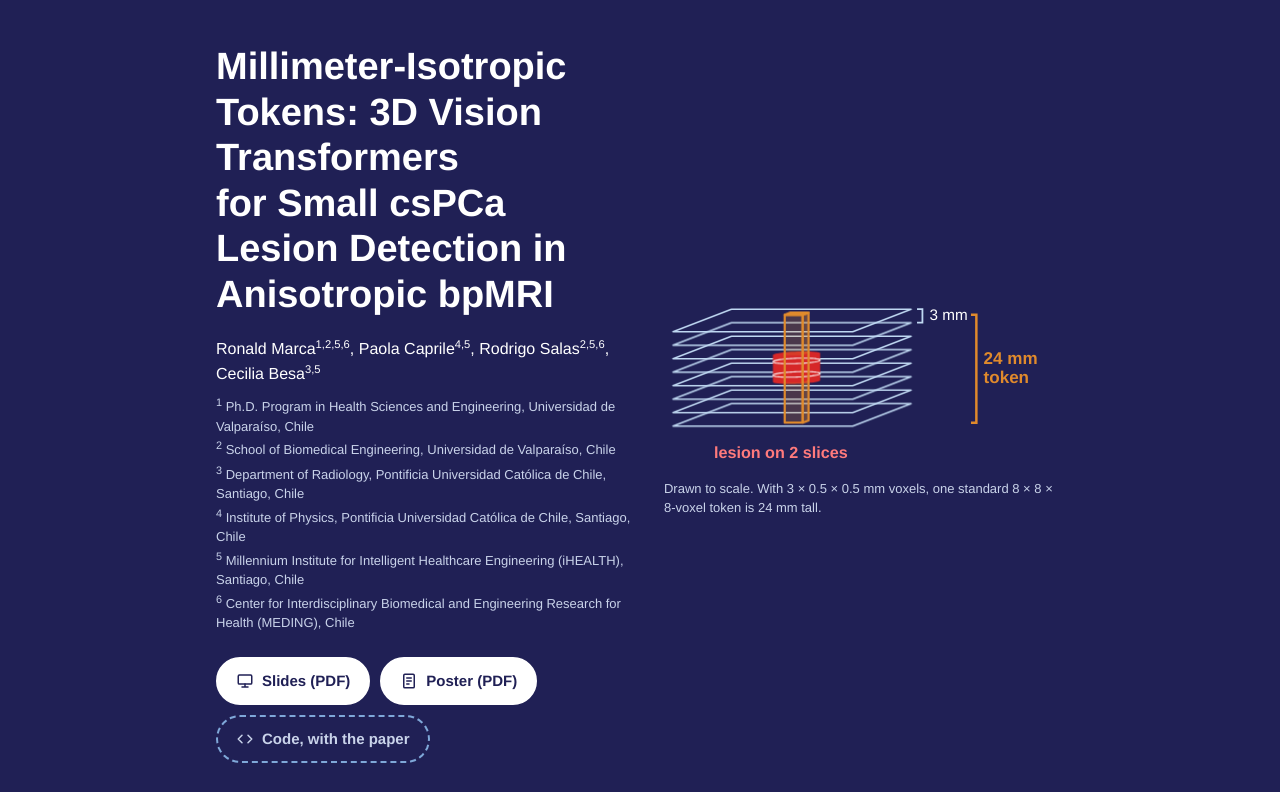
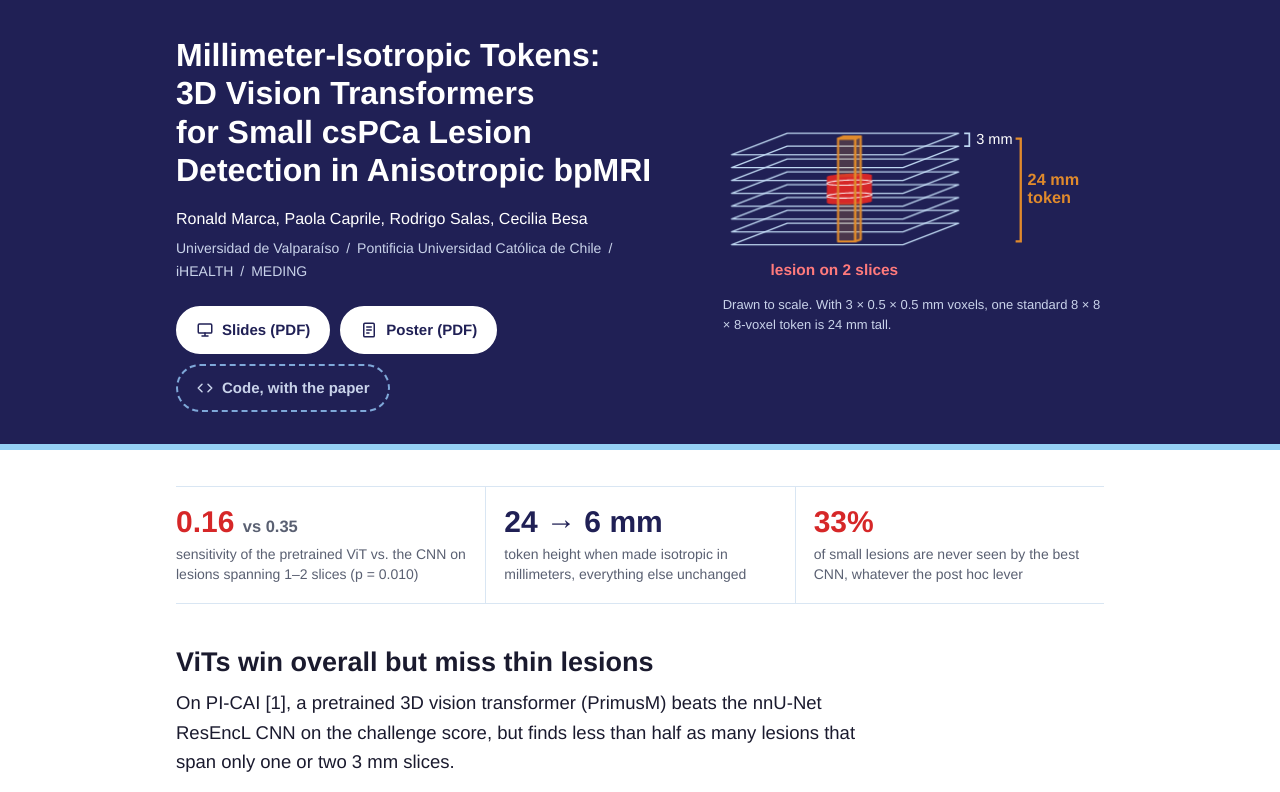
Before and after one commit to Marquita-oss/small-lesion-vit, a plain HTML site: page index.html in a window 1280 px wide. Shown: the top 792 px of the page. Drawn offline with nearby package versions, Linux system fonts and the light colour scheme.

Commit message:
Compact header; Authors section with photos and affiliations

```diff
--- a/index.html
+++ b/index.html
@@ -29,22 +29,21 @@
 *{box-sizing:border-box}
 html{scroll-behavior:smooth}
 body{margin:0;background:var(--bg);color:var(--fg);font-family:var(--f-text);font-size:17px;line-height:1.6;-webkit-font-smoothing:antialiased}
-.wrap{max-width:880px;margin:0 auto;padding-left:max(16px,env(safe-area-inset-left,0px));padding-right:max(16px,env(safe-area-inset-right,0px))}
+.wrap{max-width:960px;margin:0 auto;padding-left:max(16px,env(safe-area-inset-left,0px));padding-right:max(16px,env(safe-area-inset-right,0px))}
 a{color:var(--accent);text-underline-offset:3px}
 a:focus-visible,.btn:focus-visible{outline:3px solid var(--sky);outline-offset:3px}
 h1,h2,h3{text-wrap:balance;line-height:1.2}
 .num{font-variant-numeric:tabular-nums}
 
 /* hero band */
-.hero{background:var(--band);color:var(--band-fg);margin-top:calc(-1 * env(safe-area-inset-top,0px));padding-top:calc(env(safe-area-inset-top,0px) + 44px);padding-bottom:40px;border-bottom:6px solid var(--sky)}
-.hero-grid{display:grid;grid-template-columns:1.05fr 1fr;gap:28px;align-items:center}
+.hero{background:var(--band);color:var(--band-fg);margin-top:calc(-1 * env(safe-area-inset-top,0px));padding-top:calc(env(safe-area-inset-top,0px) + 36px);padding-bottom:32px;border-bottom:6px solid var(--sky)}
+.hero-grid{display:grid;grid-template-columns:1.35fr 1fr;gap:32px;align-items:center}
 .hero-grid>*{min-width:0}
 .eyebrow{font-family:var(--f-mono);font-size:12.5px;letter-spacing:.08em;text-transform:uppercase;color:var(--sky);margin:0 0 14px}
-.hero h1{font-size:clamp(26px,4.2vw,38px);margin:0 0 18px;font-weight:700}
+.hero h1{font-size:clamp(24px,3.4vw,32px);margin:0 0 16px;font-weight:700}
 .authors{margin:0;font-size:16px}
 .authors sup{font-size:.7em}
-.aff{list-style:none;margin:8px 0 0;padding:0;font-size:13px;line-height:1.45;color:var(--band-mut)}
-.aff li{margin:0 0 2px}
+.aff{margin:6px 0 0;font-size:14px;color:var(--band-mut)}
 .btns{display:flex;flex-wrap:wrap;gap:10px;margin-top:24px}
 .btn{display:inline-flex;align-items:center;gap:8px;min-height:44px;padding:10px 18px;border-radius:999px;font-weight:700;font-size:15px;text-decoration:none;color:var(--navy);background:#FFFFFF;border:2px solid #FFFFFF;transition:transform .15s ease, background .15s ease}
 .btn:hover{transform:translateY(-1px);background:var(--sky);border-color:var(--sky)}
@@ -140,6 +139,15 @@ dl.methods dd{margin:0;min-width:0}
 .copy{position:absolute;top:10px;right:10px;min-height:32px;padding:4px 12px;border-radius:999px;border:1px solid var(--line);background:var(--bg);color:var(--fg);font:500 13px var(--f-text);cursor:pointer}
 .copy:focus-visible{outline:3px solid var(--sky);outline-offset:2px}
 
+
+.people{display:grid;grid-template-columns:1fr 1fr;gap:12px;margin:14px 0 0}
+.person{display:grid;grid-template-columns:76px 1fr;gap:16px;align-items:start;border:1px solid var(--line);border-radius:12px;padding:16px;min-width:0}
+.person img{width:76px;height:76px;border-radius:50%;object-fit:cover;display:block;background:var(--soft)}
+.person>div{min-width:0}
+.person b{display:block;font-size:17px;color:var(--fg);margin-bottom:4px}
+.person ul{margin:0;padding:0;list-style:none;font-size:14px;color:var(--mut);line-height:1.5}
+.person li+li{margin-top:2px}
+@media (max-width:560px){.people{grid-template-columns:1fr}}
 footer{margin-top:44px;background:var(--band);color:var(--band-mut);padding-block:28px 34px;font-size:13.5px}
 footer img{display:block;width:min(420px,100%);height:auto;margin-bottom:14px}
 footer p{margin:0 0 4px;max-width:none}
@@ -167,15 +175,8 @@ footer p{margin:0 0 4px;max-width:none}
   <div class="wrap hero-grid">
     <div>
       <h1>Millimeter-Isotropic Tokens: 3D Vision Transformers for Small csPCa Lesion Detection in Anisotropic bpMRI</h1>
-      <p class="authors">Ronald Marca<sup>1,2,5,6</sup>, Paola Caprile<sup>4,5</sup>, Rodrigo Salas<sup>2,5,6</sup>, Cecilia Besa<sup>3,5</sup></p>
-      <ol class="aff">
-        <li><sup>1</sup> Ph.D. Program in Health Sciences and Engineering, Universidad de Valparaíso, Chile</li>
-        <li><sup>2</sup> School of Biomedical Engineering, Universidad de Valparaíso, Chile</li>
-        <li><sup>3</sup> Department of Radiology, Pontificia Universidad Católica de Chile, Santiago, Chile</li>
-        <li><sup>4</sup> Institute of Physics, Pontificia Universidad Católica de Chile, Santiago, Chile</li>
-        <li><sup>5</sup> Millennium Institute for Intelligent Healthcare Engineering (iHEALTH), Santiago, Chile</li>
-        <li><sup>6</sup> Center for Interdisciplinary Biomedical and Engineering Research for Health (MEDING), Chile</li>
-      </ol>
+      <p class="authors">Ronald Marca, Paola Caprile, Rodrigo Salas, Cecilia Besa</p>
+      <p class="aff">Universidad de Valparaíso&ensp;/&ensp;Pontificia Universidad Católica de Chile&ensp;/&ensp;iHEALTH&ensp;/&ensp;MEDING</p>
       <div class="btns">
         <a class="btn" href="iHEALTH2026_slides.pdf"><svg viewBox="0 0 24 24" fill="none" stroke="currentColor" stroke-width="2" stroke-linecap="round" stroke-linejoin="round" aria-hidden="true"><rect x="3" y="4" width="18" height="12" rx="1.5"/><path d="M12 16v4M8 20h8"/></svg>Slides (PDF)</a>
         <a class="btn" href="iHEALTH2026_poster.pdf"><svg viewBox="0 0 24 24" fill="none" stroke="currentColor" stroke-width="2" stroke-linecap="round" stroke-linejoin="round" aria-hidden="true"><rect x="5" y="3" width="14" height="18" rx="1.5"/><path d="M9 8h6M9 12h6M9 16h3"/></svg>Poster (PDF)</a>
@@ -324,6 +325,16 @@ footer p{margin:0 0 4px;max-width:none}
     </dl>
   </section>
 
+  <section id="authors">
+    <div class="sec-head"><h2>Authors</h2></div>
+    <div class="people">
+      <div class="person"><img src="fig/people/marca.jpg" width="240" height="240" alt="Ronald Marca" loading="lazy"><div><b>Ronald Marca</b><ul><li>Ph.D. Program in Health Sciences and Engineering, Universidad de Valparaíso, Chile</li><li>School of Biomedical Engineering, Universidad de Valparaíso, Chile</li><li>Millennium Institute for Intelligent Healthcare Engineering (iHEALTH), Santiago, Chile</li><li>Center for Interdisciplinary Biomedical and Engineering Research for Health (MEDING), Chile</li></ul></div></div>
+      <div class="person"><img src="fig/people/caprile.jpg" width="240" height="240" alt="Paola Caprile" loading="lazy"><div><b>Paola Caprile</b><ul><li>Institute of Physics, Pontificia Universidad Católica de Chile, Santiago, Chile</li><li>Millennium Institute for Intelligent Healthcare Engineering (iHEALTH), Santiago, Chile</li></ul></div></div>
+      <div class="person"><img src="fig/people/salas.jpg" width="240" height="240" alt="Rodrigo Salas" loading="lazy"><div><b>Rodrigo Salas</b><ul><li>School of Biomedical Engineering, Universidad de Valparaíso, Chile</li><li>Millennium Institute for Intelligent Healthcare Engineering (iHEALTH), Santiago, Chile</li><li>Center for Interdisciplinary Biomedical and Engineering Research for Health (MEDING), Chile</li></ul></div></div>
+      <div class="person"><img src="fig/people/besa.jpg" width="240" height="240" alt="Cecilia Besa" loading="lazy"><div><b>Cecilia Besa</b><ul><li>Department of Radiology, Pontificia Universidad Católica de Chile, Santiago, Chile</li><li>Millennium Institute for Intelligent Healthcare Engineering (iHEALTH), Santiago, Chile</li></ul></div></div>
+    </div>
+  </section>
+
   <section id="cite">
     <div class="sec-head"><h2>Citation</h2></div>
     <p>Work in progress; please cite the presentation for now.</p>
```
Also changed, not shown: fig/people/besa.jpg (added), fig/people/caprile.jpg (added), fig/people/marca.jpg (added), fig/people/salas.jpg (added).
